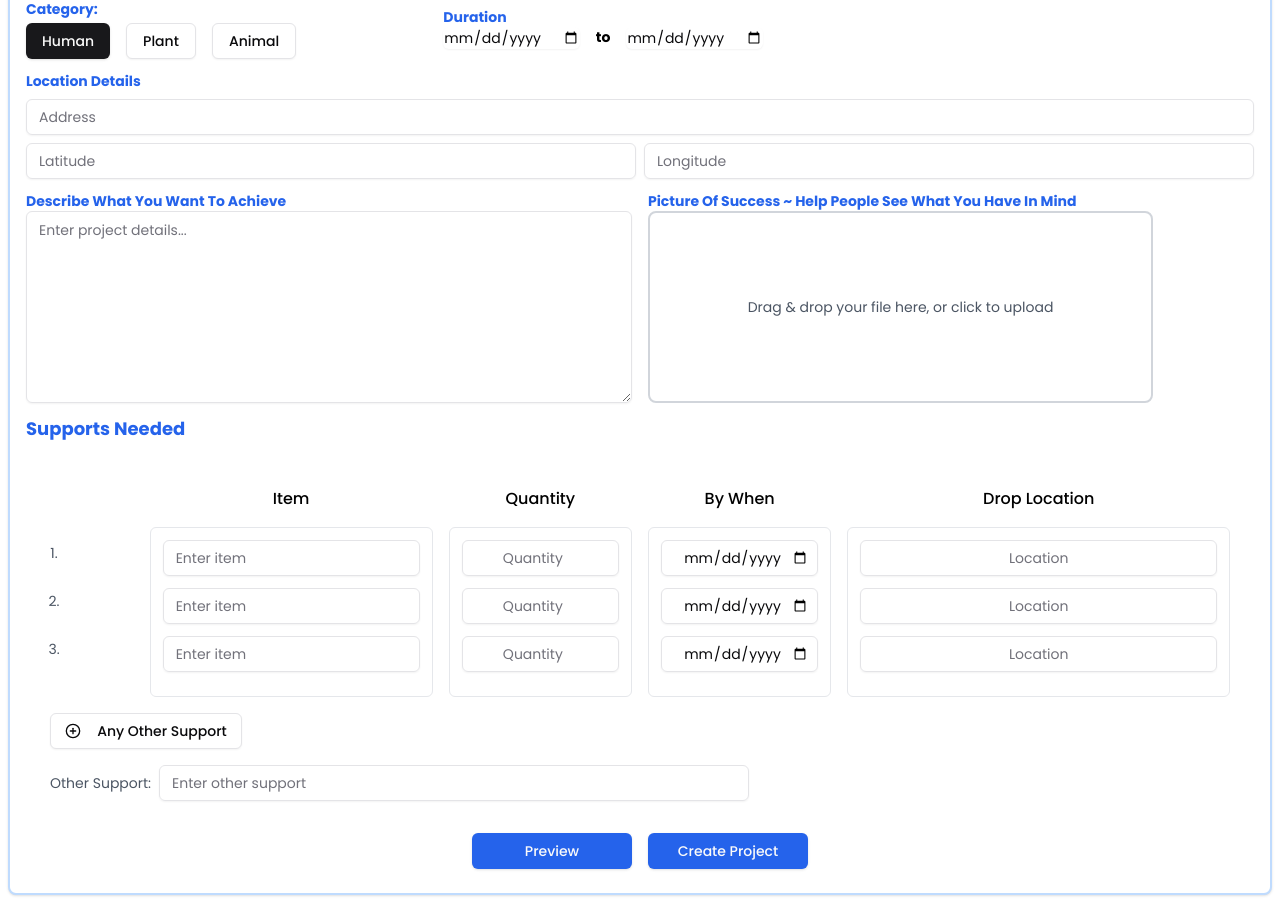
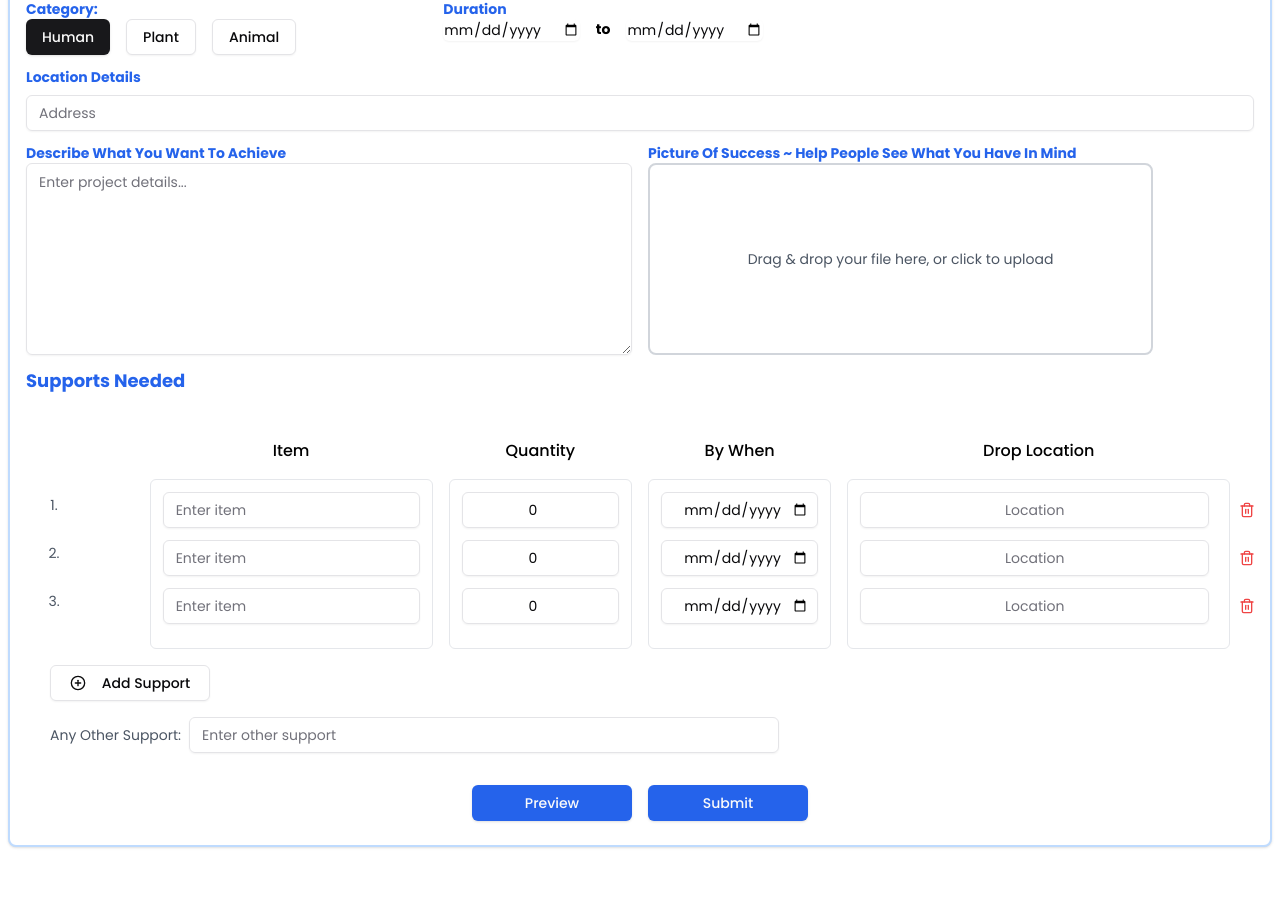
Before and after one commit to nikhilsahni7/social-map-app, a Next.js app: page /create-project in a window 1280 px wide. Shown: the part 351-1254 px from the top of the page. After the commit the page ends 1206 px from the top, so only its background shows below. Built offline with nearby package versions, Linux system fonts and the light colour scheme.

Commit message:
UI Updated

```diff
--- a/src/app/create-project/page.tsx
+++ b/src/app/create-project/page.tsx
@@ -6,7 +6,7 @@ import { Card, CardContent } from "@/components/ui/card";
 import { Input } from "@/components/ui/input";
 import { Textarea } from "@/components/ui/textarea";
 import { ScrollArea } from "@/components/ui/scroll-area";
-import { Loader2, PlusCircle } from "lucide-react";
+import { Loader2, PlusCircle, Trash2 } from "lucide-react";
 import { getAuthToken } from "@/lib/clientAuth";
 import { toast } from "react-hot-toast";
 import Image from "next/image";
@@ -29,9 +29,9 @@ interface FormData {
 
 export default function ProjectDetailsForm() {
   const [supportItems, setSupportItems] = useState([
-    { item: "", quantity: "", byWhen: "", dropLocation: "" },
-    { item: "", quantity: "", byWhen: "", dropLocation: "" },
-    { item: "", quantity: "", byWhen: "", dropLocation: "" }
+    { item: "", quantity: "0", byWhen: "", dropLocation: "" },
+    { item: "", quantity: "0", byWhen: "", dropLocation: "" },
+    { item: "", quantity: "0", byWhen: "", dropLocation: "" }
   ]);
 
   const [file, setFile] = useState<File | null>(null);
@@ -83,8 +83,11 @@ export default function ProjectDetailsForm() {
     setSupportItems((prev) => [
       ...prev,
       { item: "", quantity: "", byWhen: "", dropLocation: "" },
+    ]);
+  };
 
-    ]);
+  const handleRemoveRow = (index: number) => {
+    setSupportItems((prev) => prev.filter((_, i) => i !== index));
   };
 
   const handleFileChange = (file: File) => {
@@ -254,9 +257,8 @@ export default function ProjectDetailsForm() {
                   </div>
                 </div>
 
-                {/* Category and Duration */}
-                <div className="flex flex-col md:flex-row space-y-2 md:space-y-2 md:space-x-2 w-full">
-                  <div className="flex flex-col w-full md:w-1/3 gap-1">
+                <div className="flex flex-col md:flex-row space-y-2 md:space-y-0 md:space-x-2 w-full">
+                  <div className="flex flex-col w-full md:w-1/3">
                     <label className="text-sm font-semibold text-blue-600">
                       Category:
                     </label>
@@ -318,26 +320,7 @@ export default function ProjectDetailsForm() {
                     onChange={handleFormInputChange}
                     className="text-sm"
                   />
-                  <div className="flex space-x-2">
-                    <Input
-                      name="latitude"
-                      placeholder="Latitude"
-                      value={formData.latitude}
-                      onChange={handleFormInputChange}
-                      className="text-sm"
-                      type="number"
-                      step="any"
-                    />
-                    <Input
-                      name="longitude"
-                      placeholder="Longitude"
-                      value={formData.longitude}
-                      onChange={handleFormInputChange}
-                      className="text-sm"
-                      type="number"
-                      step="any"
-                    />
-                  </div>
+
                 </div>
 
                 {/* Describe What You Want To Achieve and Picture of Success */}
@@ -499,25 +482,32 @@ export default function ProjectDetailsForm() {
                       </div>
 
                       {/* Drop Location Column */}
-                      <div className="col-span-4 border border-gray-200 rounded-md p-3">
+                      <div className="col-span-4 border border-gray-200 rounded-md p-3 relative">
                         {supportItems.map((item, index) => (
-                          <div key={index} className="mb-3">
+                          <div key={index} className="mb-3 flex items-center relative">
                             <Input
                               id={`dropLocation-${index}`}
                               value={item.dropLocation}
                               onChange={(e) =>
-                                handleInputChange(
-                                  index,
-                                  "dropLocation",
-                                  e.target.value
-                                )
+                                handleInputChange(index, "dropLocation", e.target.value)
                               }
-                              className="w-full h-9 text-sm text-center"
+                              className="w-full h-9 text-sm text-center mr-2"
                               placeholder="Location"
                             />
+                            <Button
+                              type="button"
+                              variant="ghost"
+                              onClick={() => handleRemoveRow(index)}
+                              className="h-9 w-9 p-0 absolute -right-12 flex-shrink-0"
+                            >
+                              <Trash2 className="h-4 w-4 text-red-500" />
+                            </Button>
                           </div>
                         ))}
                       </div>
+
+
+
                     </div>
                   </div>
 
@@ -532,15 +522,23 @@ export default function ProjectDetailsForm() {
                           <span className="font-medium text-blue-600">
                             Item {index + 1}
                           </span>
+                          <Button
+                            type="button"
+                            variant="ghost"
+                            onClick={() => handleRemoveRow(index)}
+                            className="h-8 w-8 p-0"
+                          >
+                            <Trash2 className="h-4 w-4 text-red-500" />
+                          </Button>
+                        </div>
                         <Input
                           value={item.item}
                           onChange={(e) =>
                             handleInputChange(index, "item", e.target.value)
                           }
-                            className="w-2/3 p-2 text-sm"
+                          className="w-full p-2 text-sm"
                           placeholder="Enter item"
                         />
-                        </div>
                         <div className="flex justify-between items-center">
                           <span className="font-medium text-blue-600">
                             Quantity
@@ -598,15 +596,15 @@ export default function ProjectDetailsForm() {
                       type="button"
                       variant="outline"
                       onClick={handleAddRow}
-                      className="text-sm w-48"
+                      className="text-sm w-40"
                     >
                       <PlusCircle className="h-4 w-4 mr-2" />
-                      Any Other Support
+                      Add Support
                     </Button>
 
                     <div className="flex items-center space-x-2">
                       <label className="text-sm text-gray-600">
-                        Other Support:
+                        Any Other Support:
                       </label>
                       <Input
                         name="otherSupport"
@@ -615,18 +613,15 @@ export default function ProjectDetailsForm() {
                         placeholder="Enter other support"
                         className="text-sm w-6/12"
                       />
-
-
                     </div>
                     <div className="flex flex-row gap-4 justify-center items-center mt-4 -mb-4">
                       <Button
-
                         className="text-sm w-40 bg-blue-600 hover:bg-blue-700"
                         disabled={isLoading}
                       >
                         {isLoading ? (
                           <>
-                            <Loader2 className="mr-2 h-4 w-4 animate-spin" />
+                            <Loader2 className="mr-2 h-4 w-3 animate-spin" />
                             Creating Project...
                           </>
                         ) : (
@@ -640,11 +635,11 @@ export default function ProjectDetailsForm() {
                       >
                         {isLoading ? (
                           <>
-                            <Loader2 className="mr-2 h-4 w-4 animate-spin" />
+                            <Loader2 className="mr-2 h-4 w-3 animate-spin" />
                             Creating Project...
                           </>
                         ) : (
-                          "Create Project"
+                          "Submit"
                         )}
                       </Button>
                     </div>
```
Lines whose indentation alone changed are shown as unchanged.
